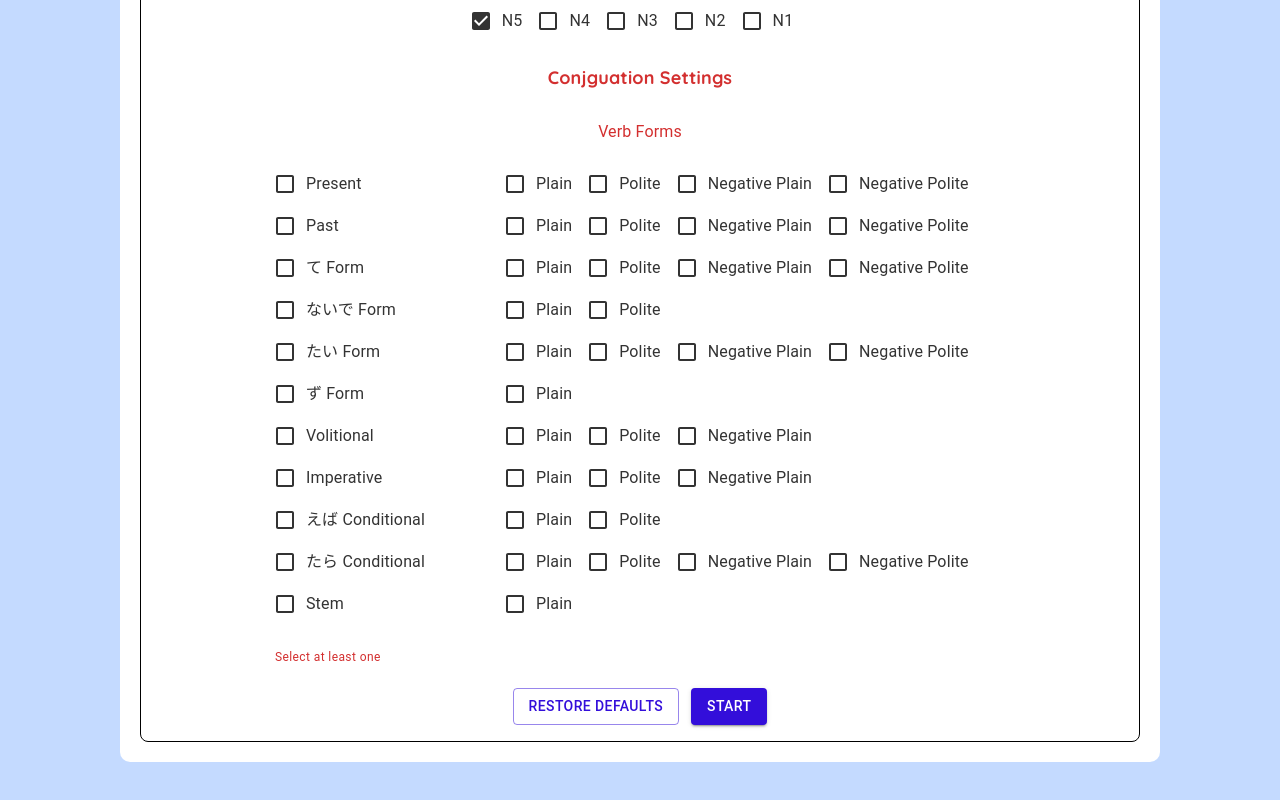
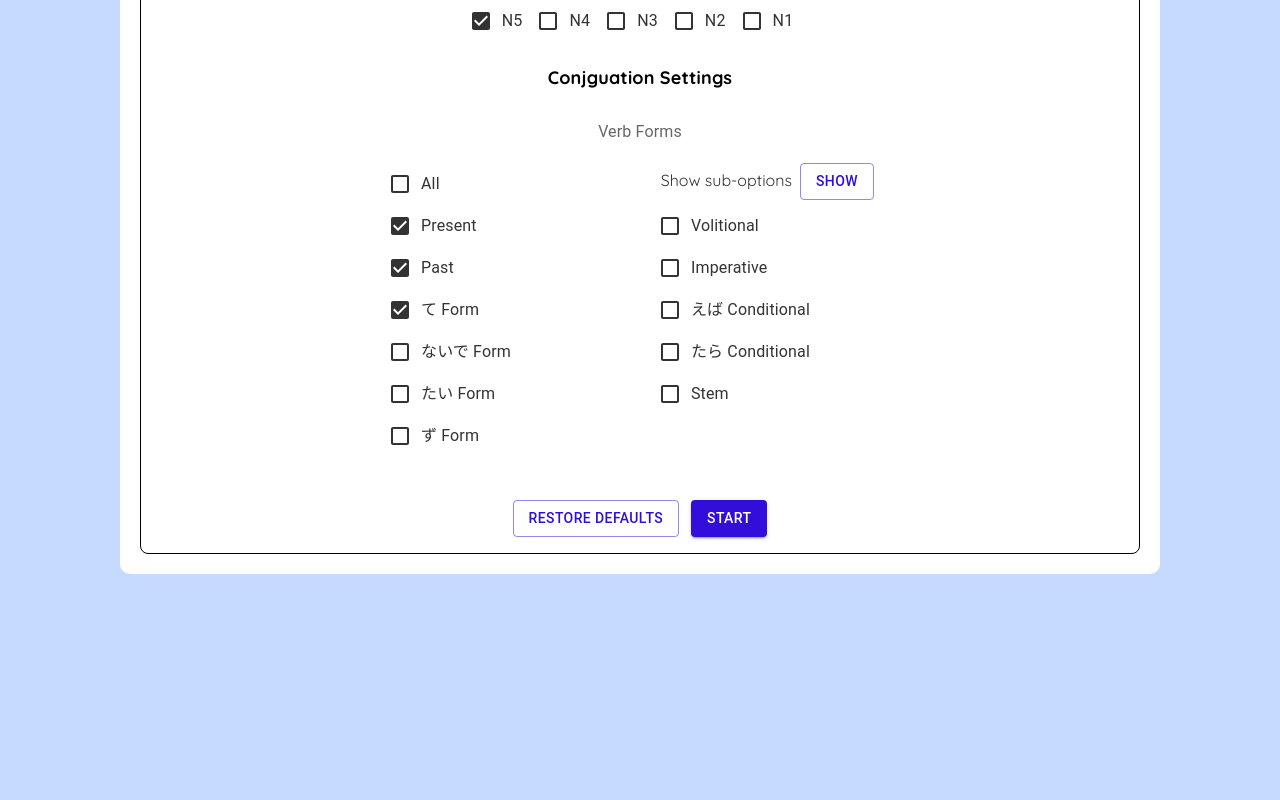
Before and after one commit to dan-turner-djt/Doushiryokucheck, a React (Create React App) app: page / in a window 1280 px wide. Shown: the part 684-1484 px from the top of the page. After the commit the page ends 1298 px from the top, so only its background shows below. Built offline with nearby package versions, Linux system fonts and the light colour scheme.

Commit message:
complete verb form settings

```diff
--- a/src/Components/SettingsForm/SettingsForm.tsx
+++ b/src/Components/SettingsForm/SettingsForm.tsx
@@ -1,7 +1,9 @@
-import { ChangeEvent, ElementRef, FormEvent, RefObject, useRef, useState } from "react";
+import { ChangeEvent, ElementRef, FormEvent, RefObject, useEffect, useRef, useState } from "react";
 import { DefaultSettings, SettingsObject, TestType, getTestTypeDefaultSettings, getTestTypeName, DefaultAmountSettings, DefaultTimedSettings } from "../../SettingsDef";
 import Field, { FieldRef, FieldType, StaticFieldData } from "../Field/Field";
 import { Box, Button, Checkbox, FormControl, FormControlLabel, FormGroup, FormHelperText, FormLabel, MenuItem, TextField } from "@mui/material";
+import { FormNames, VerbFormData, WithNegativeForms, WithNegativePoliteForms, WithPlainForms, WithPoliteForms } from "../../Verb/VerbFormDefs";
+import { Label } from "@mui/icons-material";
 
 export type SettingsFormProps = {
   initialSettings: SettingsObject;
@@ -64,82 +66,7 @@ const SettingsForm = (props: SettingsFormProps) => {
 		clN1: false
 	});
 
-	type VerbFormData = {
-		stem: {
-			plain: boolean
-		},
-		present: {
-			plain: boolean, polite: boolean, negativePlain: boolean, negativePolite: boolean
-		},
-		past: {
-			plain: boolean, polite: boolean, negativePlain: boolean, negativePolite: boolean
-		},
-		te: {
-			plain: boolean, polite: boolean, negativePlain: boolean, negativePolite: boolean
-		},
-		naide: {
-			plain: boolean, polite: boolean
-		},
-		tai: {
-			plain: boolean, polite: boolean, negativePlain: boolean, negativePolite: boolean
-		}
-		zu: {
-			plain: boolean
-		},
-		volitional: {
-			plain: boolean, polite: boolean, negativePlain: boolean
-		},
-		imperative: {
-			plain: boolean, polite: boolean, negativePlain: boolean
-		},
-		baConditional: {
-			plain: boolean, polite: boolean
-		},
-		taraConditional: {
-			plain: boolean, polite: boolean, negativePlain: boolean, negativePolite: boolean
-		}
-	}
-	type WithPlainForms = "stem" | "present" | "past" | "te" | "naide" | "tai" | "zu" | "volitional" | "imperative" | "baConditional" | "taraConditional";
-	type WithPoliteForms = "present" | "past" | "te" | "naide" | "tai" | "volitional" | "imperative" | "baConditional" | "taraConditional";
-	type WithNegativeForms = "present" | "past" | "te" | "tai" | "volitional" | "imperative" | "taraConditional";
-	type WithNegativePoliteForms = "present" | "past" | "te" | "tai" | "taraConditional";
-	type FormNames = WithPlainForms | WithPoliteForms | WithNegativeForms | WithNegativePoliteForms;
-
-	const [verbFormData, setVerbFormData] = useState<VerbFormData>({
-		stem: {
-			plain: false
-		},
-		present: {
-			plain: false, polite: false, negativePlain: false, negativePolite: false
-		},
-		past: {
-			plain: false, polite: false, negativePlain: false, negativePolite: false
-		},
-		te: {
-			plain: false, polite: false, negativePlain: false, negativePolite: false
-		},
-		naide: {
-			plain: false, polite: false
-		},
-		tai: {
-			plain: false, polite: false, negativePlain: false, negativePolite: false
-		},
-		zu: {
-			plain: false
-		},
-		volitional: {
-			plain: false, polite: false, negativePlain: false
-		},
-		imperative: {
-			plain: false, polite: false, negativePlain: false
-		},
-		baConditional: {
-			plain: false, polite: false
-		},
-		taraConditional: {
-			plain: false, polite: false, negativePlain: false, negativePolite: false
-		},
-	});
+	const [verbFormData, setVerbFormData] = useState<VerbFormData>(DefaultSettings.verbForms);
 
 	const isVerbFormError = (): boolean => {
 		for(const o of Object.entries(verbFormData)) {
@@ -153,6 +80,12 @@ const SettingsForm = (props: SettingsFormProps) => {
 	};
 	const vfInputRef = useRef<HTMLInputElement>(null);
 
+	const [vfAll, setVfAll] = useState<boolean>(false);
+
+	useEffect(() => {
+		console.log(verbFormData);
+		setCurrentSettings({...currentSettings, verbForms: verbFormData});
+	}, [verbFormData]);
 
 
 	const handleSubmit = (e: FormEvent<HTMLFormElement>) => {
@@ -183,6 +116,7 @@ const SettingsForm = (props: SettingsFormProps) => {
 
 			// Form is valid, submit
 			console.log(currentSettings);
+			console.log(DefaultSettings);
 			props.submitHandler(currentSettings);
 		} else {
 			if (firstInvalidField.current) {
@@ -203,7 +137,7 @@ const SettingsForm = (props: SettingsFormProps) => {
 		return result;
 	};
 
-	const handleTestTypeChange = (e: any) => {
+	const handleTestTypeChange = (e: ChangeEvent<HTMLInputElement>) => {
 		setCurrentSettings({...currentSettings, testType: Number(e.target.value), testTypeObject: getTestTypeDefaultSettings(Number(e.target.value))});
 
 		// Reset these fields' validity which belong to test type sub settings
@@ -248,6 +182,9 @@ const SettingsForm = (props: SettingsFormProps) => {
 		conjugationLevelData.clN3 = false;
 		conjugationLevelData.clN2 = false;
 		conjugationLevelData.clN1 = false;
+
+		console.log(DefaultSettings.verbForms);
+		setVerbFormData(DefaultSettings.verbForms);
 	};
 
 	const handleVtChange = (e: ChangeEvent<HTMLInputElement>) => {
@@ -286,6 +223,37 @@ const SettingsForm = (props: SettingsFormProps) => {
 		}
 	};
 
+	const handleVfAllChange = (e: ChangeEvent<HTMLInputElement>) => {
+		setVfAll(e.target.checked);
+
+		let toSet: boolean;
+		if(e.target.checked) {
+			toSet = true;
+		} else if (!e.target.indeterminate) {
+			toSet = false;
+		} else {
+			return;
+		}
+
+		const obj: VerbFormData = JSON.parse(JSON.stringify(DefaultSettings.verbForms));
+		Object.keys(obj).forEach(key => {
+			if (Object.keys(obj[key as keyof VerbFormData]).includes("plain")) {
+				(obj[key as WithPlainForms]).plain = toSet;
+			}
+			if (Object.keys(obj[key as keyof VerbFormData]).includes("polite")) {
+				(obj[key as WithPoliteForms]).polite = toSet;
+			}
+			if (Object.keys(obj[key as keyof VerbFormData]).includes("polite")) {
+				(obj[key as WithNegativeForms]).negativePlain = toSet;
+			}
+			if (Object.keys(obj[key as keyof VerbFormData]).includes("polite")) {
+				(obj[key as WithNegativePoliteForms]).negativePolite = toSet;
+			}
+		});
+
+		setVerbFormData(obj);
+	};
+
 	const checkIndeterminate = (form: FormNames): boolean => {
 		const arr: boolean[] = [];
 		for(const v of Object.entries(verbFormData[form])) {
@@ -294,11 +262,16 @@ const SettingsForm = (props: SettingsFormProps) => {
 		return !(arr.every(v => v === true) || arr.every(v => v === false));
 	};
 
+	const [showVfSubOptions, setShowVfSubOptions] = useState<boolean>(false);
+	const toggleVfSubOptions = () => {
+		setShowVfSubOptions(!showVfSubOptions);
+	};
+
 	const checkboxParentGroup = (name: FormNames, label: string, first = false) => {
 		return (
 			<div>
 				<FormGroup>
-					<span className="checkbox-parent-group">
+					<span className={"checkbox-parent-group"}>
 						<span className="parent-checkbox">
 							<FormControlLabel
 								control={
@@ -311,7 +284,7 @@ const SettingsForm = (props: SettingsFormProps) => {
 								label={label}
 							/>
 						</span>
-						<span className="children-checkboxes">
+						{showVfSubOptions && <span className="children-checkboxes">
 							{"plain" in verbFormData[name] &&
 								<span>
 									<FormControlLabel
@@ -360,7 +333,7 @@ const SettingsForm = (props: SettingsFormProps) => {
 									/>
 								</span>
 							}
-						</span>
+						</span>}
 					</span>
 				</FormGroup>
 			</div>
@@ -550,7 +523,25 @@ const SettingsForm = (props: SettingsFormProps) => {
 						<div className="checkbox-group">
 							<FormLabel>Verb Forms</FormLabel>
 							<div className="lineBreak"></div>
-							<div className="checkbox-grid">
+							<div className={showVfSubOptions? "checkbox-grid-wide" : "checkbox-grid-slim"}>
+								<div className={"checkbox-parent-group " + (showVfSubOptions? "toggle-row-wide" : "toggle-row-slim")}>
+									<FormControlLabel
+										control={
+											<Checkbox checked={vfAll}
+												onChange={handleVfAllChange}
+												name="vfAll"/>
+										}
+										label="All"
+									/>
+									<span>
+										<label style={{marginRight: "8px"}}>{showVfSubOptions? "Hide" : "Show"} sub-options</label>
+										<Button sx={{marginRight: "16px"}}variant="outlined" color="darkBlue" type="button" onClick={ toggleVfSubOptions }>
+											{showVfSubOptions? "Hide" : "Show"}
+										</Button>
+									</span>
+								</div>
+								{showVfSubOptions &&
+									<div>
 										{checkboxParentGroup("present", "Present", true)}
 										{checkboxParentGroup("past", "Past")}
 										{checkboxParentGroup("te", "て Form")}
@@ -562,6 +553,27 @@ const SettingsForm = (props: SettingsFormProps) => {
 										{checkboxParentGroup("baConditional", "えば Conditional")}
 										{checkboxParentGroup("taraConditional", "たら Conditional")}
 										{checkboxParentGroup("stem", "Stem")}
+									</div>
+								}
+								{!showVfSubOptions &&
+									<div className="checkbox-parent-group">
+										<div>
+											{checkboxParentGroup("present", "Present", true)}
+											{checkboxParentGroup("past", "Past")}
+											{checkboxParentGroup("te", "て Form")}
+											{checkboxParentGroup("naide", "ないで Form")}
+											{checkboxParentGroup("tai", "たい Form")}
+											{checkboxParentGroup("zu", "ず Form")}
+										</div>
+										<div>
+											{checkboxParentGroup("volitional", "Volitional")}
+											{checkboxParentGroup("imperative", "Imperative")}
+											{checkboxParentGroup("baConditional", "えば Conditional")}
+											{checkboxParentGroup("taraConditional", "たら Conditional")}
+											{checkboxParentGroup("stem", "Stem")}
+										</div>
+									</div>
+								}
 							</div>
 						</div>
 						<FormHelperText>{ isVerbFormError()? "Select at least one" : "" }</FormHelperText>
--- a/src/SettingsDef.tsx
+++ b/src/SettingsDef.tsx
@@ -1,4 +1,6 @@
 /* Type definitions */
+
+import { VerbFormData } from "./Verb/VerbFormDefs";
 
 export enum TestType {
   Amount, Endless, Timed
@@ -28,7 +30,8 @@ export type SettingsObject = {
 		vlN3: boolean,
 		vlN2: boolean,
 		vlN1: boolean
-	}
+	},
+	verbForms: VerbFormData
 }
 
 
@@ -59,6 +62,41 @@ export const DefaultSettings: SettingsObject = {
 		vlN3: false,
 		vlN2: false,
 		vlN1: false
+	},
+	verbForms: {
+		stem: {
+			plain: false
+		},
+		present: {
+			plain: true, polite: true, negativePlain: true, negativePolite: true
+		},
+		past: {
+			plain: true, polite: true, negativePlain: true, negativePolite: true
+		},
+		te: {
+			plain: true, polite: true, negativePlain: true, negativePolite: true
+		},
+		naide: {
+			plain: false, polite: false
+		},
+		tai: {
+			plain: false, polite: false, negativePlain: false, negativePolite: false
+		},
+		zu: {
+			plain: false
+		},
+		volitional: {
+			plain: false, polite: false, negativePlain: false
+		},
+		imperative: {
+			plain: false, polite: false, negativePlain: false
+		},
+		baConditional: {
+			plain: false, polite: false
+		},
+		taraConditional: {
+			plain: false, polite: false, negativePlain: false, negativePolite: false
+		}
 	}
 };
 
--- a/src/styles.scss
+++ b/src/styles.scss
@@ -50,8 +50,13 @@ body {
     margin-bottom: 20px;
   }
 
-  .checkbox-grid {
+  .checkbox-grid-wide {
     max-width: 800px;
+    margin: auto;
+  }
+
+  .checkbox-grid-slim {
+    max-width: 500px;
     margin: auto;
   }
 
@@ -69,9 +74,17 @@ body {
     }
 
     .children-checkboxes {
-      min-width: 500px;
+      min-width: 480px;
       display: flex;
     }
+  }
+
+  .toggle-row-wide {
+    width: 800px;
+  }
+
+  .toggle-row-slim {
+    width: 500px;
   }
 
   .form-button-row button {
```
Also changed, not shown: src/Verb/VerbFormDefs.ts (+39 -81 lines). Lines whose indentation alone changed are shown as unchanged.
